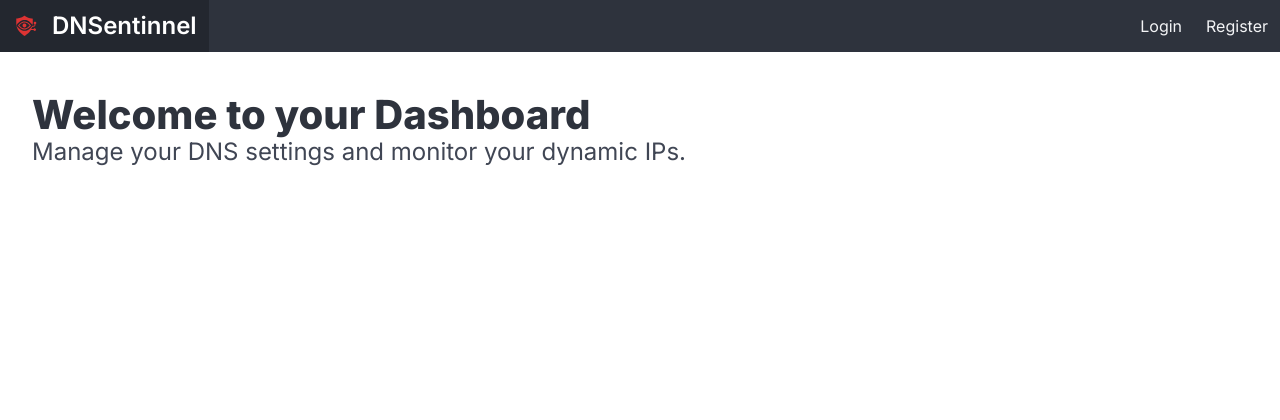
After one commit to AstronautMarkus/DNSentinel, a Flask app: page /dashboard/home in a window 1280 px wide. The commit adds this page. Shown: the top 420 px of the page. Run offline with Flask 3, Linux system fonts and the light colour scheme.

Commit message:
feat: add dashboard route and template, update login redirect

```diff
--- a/dnsentinnel/app/app.py
+++ b/dnsentinnel/app/app.py
@@ -1,7 +1,9 @@
 from flask import Flask
+
 from app.config.config import Config
 from app.routes.auth import auth_bp
 from app.routes.main import main_bp
+from app.routes.dashboard import dashboard_bp
 
 def create_app():
     app = Flask(__name__)
@@ -11,6 +13,7 @@ def create_app():
 
     app.register_blueprint(main_bp)
     app.register_blueprint(auth_bp)
+    app.register_blueprint(dashboard_bp)
 
 
     return app
--- a/dnsentinnel/app/routes/auth/login.py
+++ b/dnsentinnel/app/routes/auth/login.py
@@ -16,7 +16,7 @@ def add_login_route(auth_bp):
                 session['user_name'] = user.name
                 flash('Login successful', 'success')
                 session_db.close()
-                return redirect(url_for('main.index'))
+                return redirect(url_for('dashboard.home'))
             else:
                 flash('Email or password is incorrect', 'danger')
             session_db.close()
--- /dev/null
+++ b/dnsentinnel/app/routes/dashboard/__init__.py
@@ -0,0 +1,5 @@
+from flask import Blueprint
+
+dashboard_bp = Blueprint('dashboard', __name__)
+
+from . import home
--- /dev/null
+++ b/dnsentinnel/app/routes/dashboard/home.py
@@ -0,0 +1,6 @@
+from flask import render_template
+from app.routes.dashboard import dashboard_bp
+
+@dashboard_bp.route('/dashboard/home')
+def home():
+    return render_template('dashboard/home.html')
--- /dev/null
+++ b/dnsentinnel/app/templates/dashboard/home.html
@@ -0,0 +1,8 @@
+{% extends 'base/base.html' %}
+{% block title %}Dashboard{% endblock %}
+{% block content %}
+
+<h1 class="title is-2">Welcome to your Dashboard</h1>
+<p class="subtitle is-4">Manage your DNS settings and monitor your dynamic IPs.</p>
+
+{% endblock %}
--- a/dnsentinnel/app/templates/index.html
+++ b/dnsentinnel/app/templates/index.html
@@ -16,7 +16,7 @@
             <h2 class="subtitle is-3 has-text-white">
                 Comprehensive solution for DNS management in dynamic IPs.
             </h2>
-            <a href="/" class="button is-light is-large mt-4">Get Started</a>
+            <a href="{{ url_for('auth.login') }}" class="button is-light is-large mt-4">Get Started</a>
         </div>
     </div>
 </section>
```
